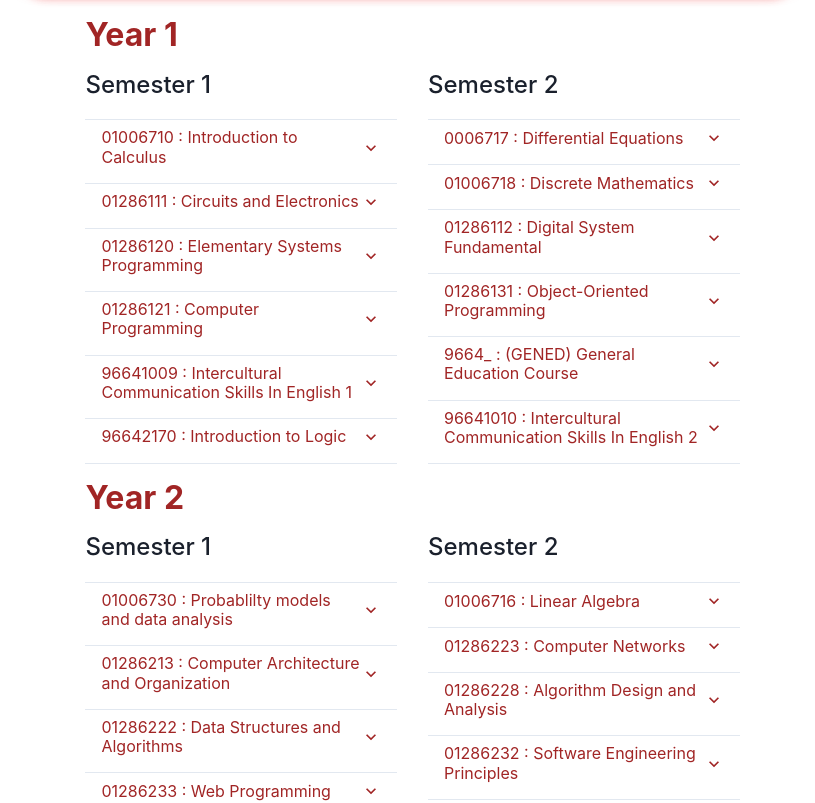
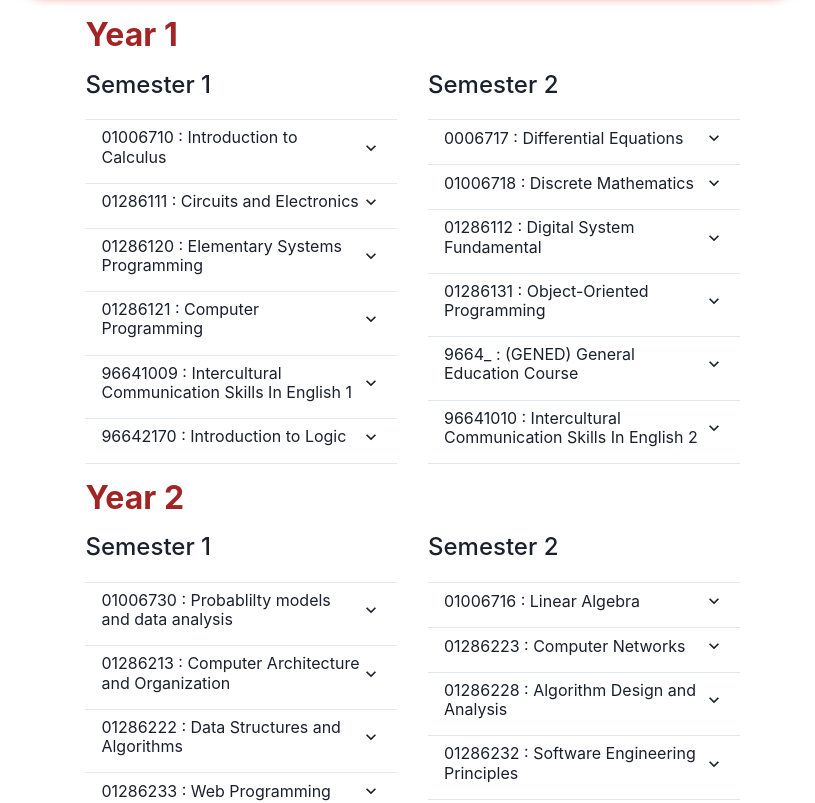
Before and after one commit to cenpnt/Web-Project, a React (Create React App) app in the folder front-end/my-app/: page /curriculum in a window 1280 px wide. Shown: the part 1700-2503 px from the top of the page, without its empty margins (232-1047 px from the left). Built offline with nearby package versions, Linux system fonts and the light colour scheme.

Commit message:
change from h2 to h3

```diff
--- a/front-end/my-app/src/components/courseDetail/CourseDetail.jsx
+++ b/front-end/my-app/src/components/courseDetail/CourseDetail.jsx
@@ -12,7 +12,7 @@ function CourseDetail({ details }) {
         <Accordion allowToggle width={'103%'} mt={5}>
             {details.map((detail, index) => (
                 <AccordionItem key={index}>
-                    <h2>
+                    <h3>
                         <AccordionButton display={'flex'} justifyContent={'space-between'}>
                             <Box textAlign={'left'}>
                                 { detail.content.track && <Box style={{color : "orange", display: "block"}}>{detail.content.track}</Box>}
@@ -20,7 +20,7 @@ function CourseDetail({ details }) {
                             </Box>
                             <AccordionIcon />
                         </AccordionButton>
-                    </h2>
+                    </h3>
                     <AccordionPanel pb={4}>
                         <Box><strong>Prerequisite</strong> : {detail.content.prerequisite}</Box>
                         <Box><strong>Program</strong> : {detail.content.program}</Box>
```
